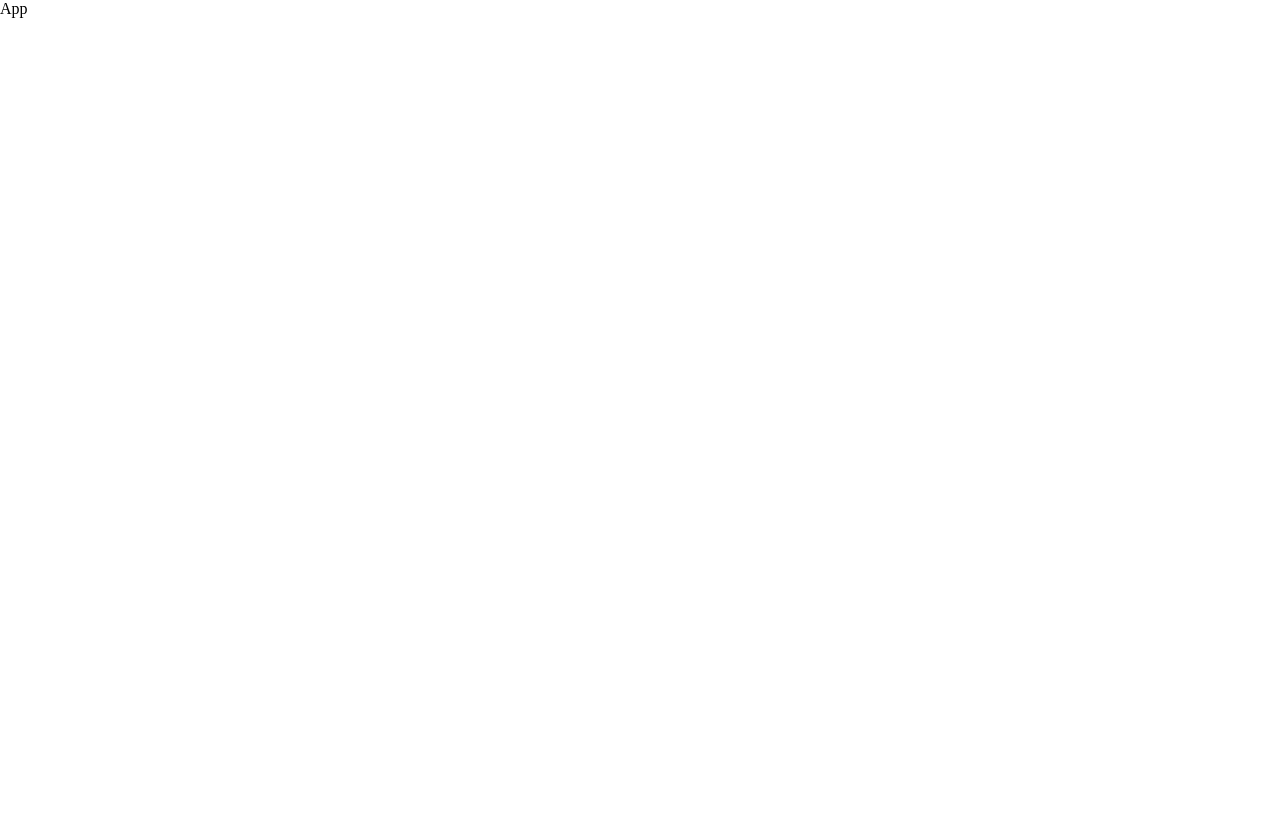
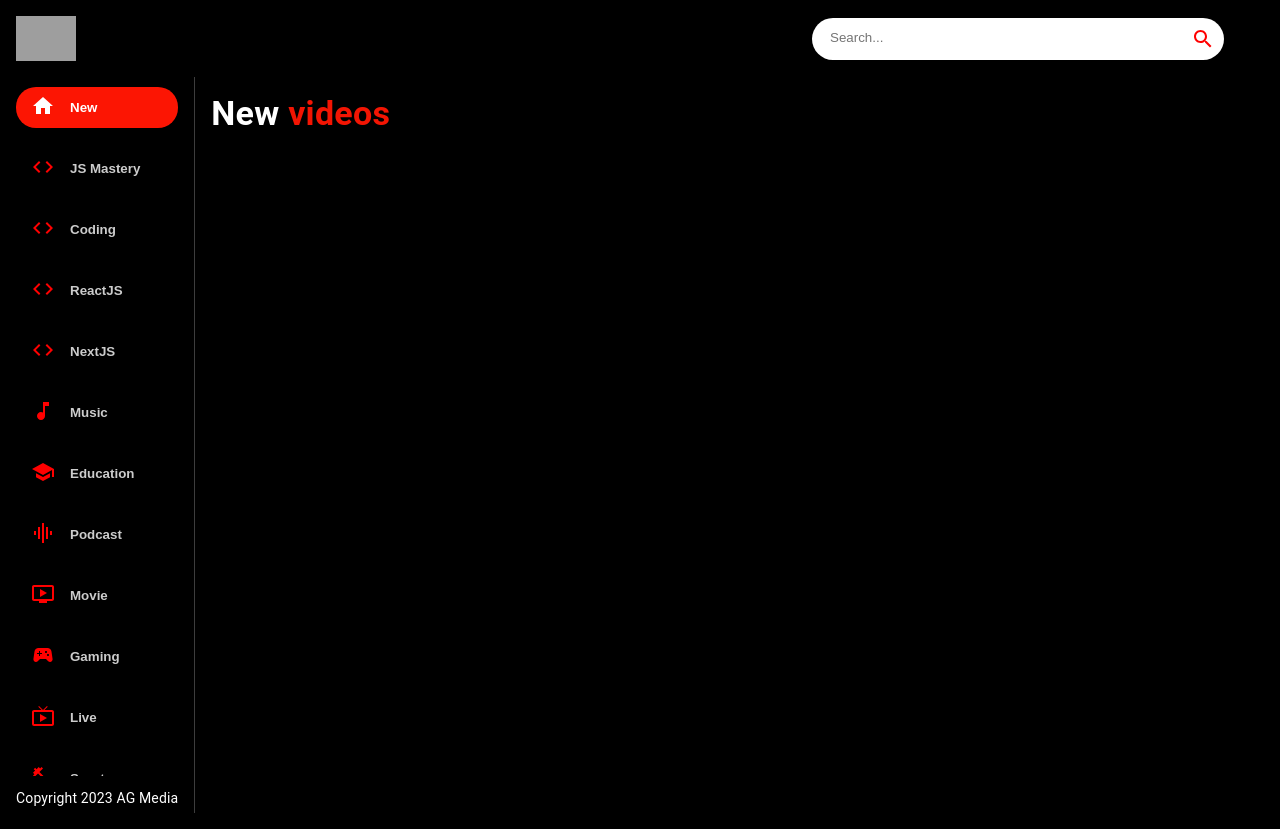
Before and after one commit to AkshithGandla/video-share-app, a React (Create React App) app: page / in a window 1280 px wide. Before the commit the page ends 800 px from the top, so only its background shows below. Built offline with nearby package versions, Linux system fonts and the light colour scheme; grey boxes are pictures that could not be loaded.

Commit message:
complete navbar and searchbar

```diff
--- a/public/index.html
+++ b/public/index.html
@@ -10,34 +10,11 @@
       content="Web site created using create-react-app"
     />
     <link rel="apple-touch-icon" href="%PUBLIC_URL%/logo192.png" />
-    <!--
-      manifest.json provides metadata used when your web app is installed on a
-      user's mobile device or desktop. See https://developers.google.com/web/fundamentals/web-app-manifest/
-    -->
     <link rel="manifest" href="%PUBLIC_URL%/manifest.json" />
-    <!--
-      Notice the use of %PUBLIC_URL% in the tags above.
-      It will be replaced with the URL of the `public` folder during the build.
-      Only files inside the `public` folder can be referenced from the HTML.
-
-      Unlike "/favicon.ico" or "favicon.ico", "%PUBLIC_URL%/favicon.ico" will
-      work correctly both with client-side routing and a non-root public URL.
-      Learn how to configure a non-root public URL by running `npm run build`.
-    -->
-    <title>React App</title>
+    <title>Replica Media</title>
   </head>
   <body>
     <noscript>You need to enable JavaScript to run this app.</noscript>
     <div id="root"></div>
-    <!--
-      This HTML file is a template.
-      If you open it directly in the browser, you will see an empty page.
-
-      You can add webfonts, meta tags, or analytics to this file.
-      The build step will place the bundled scripts into the <body> tag.
-
-      To begin the development, run `npm start` or `yarn start`.
-      To create a production bundle, use `npm run build` or `yarn build`.
-    -->
   </body>
 </html>
--- a/src/App.js
+++ b/src/App.js
@@ -1,7 +1,37 @@
+import { Box } from "@mui/material";
 import React from "react";
+import { BrowserRouter, Route, Routes } from "react-router-dom";
+import {
+  Navbar,
+  Feed,
+  SearchFeed,
+  VideoDetail,
+  ChannelDetail,
+} from "./components";
 
 const App = () => {
-  return <div>App</div>;
+  return (
+    <BrowserRouter>
+      <Box sx={{ background: "#000" }}>
+        <Navbar></Navbar>
+        <Routes>
+          <Route path="/" exact element={<Feed></Feed>}></Route>
+          <Route
+            path="/video/:id"
+            element={<VideoDetail></VideoDetail>}
+          ></Route>
+          <Route
+            path="/channel/:id"
+            element={<ChannelDetail></ChannelDetail>}
+          ></Route>
+          <Route
+            path="/search/:searchTerm"
+            element={<SearchFeed></SearchFeed>}
+          ></Route>
+        </Routes>
+      </Box>
+    </BrowserRouter>
+  );
 };
 
 export default App;
--- /dev/null
+++ b/src/components/ChannelDetail.jsx
@@ -0,0 +1,7 @@
+import React from "react";
+
+const ChannelDetail = () => {
+  return <div>ChannelDetail</div>;
+};
+
+export default ChannelDetail;
--- /dev/null
+++ b/src/components/Feed.jsx
@@ -0,0 +1,36 @@
+import { Box, Stack, Typography } from "@mui/material";
+import React from "react";
+import { useState, useEffect } from "react";
+import Sidebar from "./Sidebar";
+
+const Feed = () => {
+  return (
+    <Stack sx={{ flexDirection: { sx: "column", md: "row" } }}>
+      <Box
+        sx={{
+          height: { sx: "auto", md: "92vh" },
+          borderRight: "1px solid #3d3d3d",
+          px: { sx: 0, md: 2 },
+        }}
+      >
+        <Sidebar />
+        <Typography variant="body2" sx={{ mt: 1.5, color: "#fff" }}>
+          Copyright 2023 AG Media
+        </Typography>
+      </Box>
+      <Box p={2} sx={{ overflowY: "auto", height: "90vh", flex: 2 }}>
+        <Typography
+          variant="h4"
+          fontWeight="bold"
+          mb={2}
+          sx={{ color: "white" }}
+        >
+          New
+          <span style={{ color: "#F31503" }}> videos</span>
+        </Typography>
+      </Box>
+    </Stack>
+  );
+};
+
+export default Feed;
--- /dev/null
+++ b/src/components/Navbar.jsx
@@ -0,0 +1,29 @@
+import { Stack } from "@mui/material";
+import React from "react";
+import { Link } from "react-router-dom";
+
+import { logo } from "../utils/constants";
+import Searchbar from "./Searchbar";
+
+const Navbar = () => {
+  return (
+    <Stack
+      direction="row"
+      alignItems="center"
+      p={2}
+      sx={{
+        background: "#000",
+        position: "sticky",
+        top: 0,
+        justifyContent: "space-between",
+      }}
+    >
+      <Link to="/" style={{ display: "flex", alignItems: "center" }}>
+        <img src={logo} alt="logo" height={45} />
+      </Link>
+      <Searchbar></Searchbar>
+    </Stack>
+  );
+};
+
+export default Navbar;
--- /dev/null
+++ b/src/components/SearchFeed.jsx
@@ -0,0 +1,7 @@
+import React from "react";
+
+const SearchFeed = () => {
+  return <div>SearchFeed</div>;
+};
+
+export default SearchFeed;
--- /dev/null
+++ b/src/components/Searchbar.jsx
@@ -0,0 +1,31 @@
+import { Search } from "@mui/icons-material";
+import { IconButton, Paper } from "@mui/material";
+import React from "react";
+
+const Searchbar = () => {
+  return (
+    <Paper
+      component="form"
+      onSubmit={() => {}}
+      sx={{
+        borderRadius: 20,
+        border: "1px solid e3e3e3",
+        pl: 2,
+        boxShadow: "none",
+        mr: { sm: 5 },
+      }}
+    >
+      <input
+        className="search-bar"
+        placeholder="Search..."
+        value=""
+        onChange={() => {}}
+      ></input>
+      <IconButton>
+        <Search sx={{ padding: "1px", color: "red" }}></Search>
+      </IconButton>
+    </Paper>
+  );
+};
+
+export default Searchbar;
--- /dev/null
+++ b/src/components/Sidebar.jsx
@@ -0,0 +1,46 @@
+import React from "react";
+import { categories } from "../utils/constants";
+import { Stack } from "@mui/material";
+
+const Sidebar = () => {
+  const selectedCategory = "New";
+  return (
+    <Stack
+      direction="row"
+      sx={{
+        overflowY: "auto",
+        height: { sx: "auto", md: "95%" },
+        flexDirection: { md: "column" },
+      }}
+    >
+      {categories.map((category) => (
+        <button
+          className="category-btn"
+          style={{
+            background: category.name === selectedCategory && "#FC1503",
+            color: "white",
+          }}
+          key={category.name}
+        >
+          <span
+            style={{
+              color: category.name === selectedCategory ? "white" : "red",
+              marginRight: "15px",
+            }}
+          >
+            {category.icon}
+          </span>
+          <span
+            style={{
+              opacity: category.name === selectedCategory ? "1" : "0.8",
+            }}
+          >
+            {category.name}
+          </span>
+        </button>
+      ))}
+    </Stack>
+  );
+};
+
+export default Sidebar;
--- /dev/null
+++ b/src/components/VideoDetail.jsx
@@ -0,0 +1,7 @@
+import React from "react";
+
+const VideoDetail = () => {
+  return <div>VideoDetail</div>;
+};
+
+export default VideoDetail;
--- /dev/null
+++ b/src/components/index.js
@@ -0,0 +1,7 @@
+export { default as Navbar } from "./Navbar";
+export { default as SearchFeed } from "./SearchFeed";
+export { default as ChannelDetail } from "./ChannelDetail";
+export { default as VideoDetail } from "./VideoDetail";
+export { default as Feed } from "./Feed";
+export { default as Searchbar } from "./Searchbar";
+export { default as Sidebar } from "./Sidebar";
--- /dev/null
+++ b/src/utils/constants.js
@@ -0,0 +1,44 @@
+import MusicNoteIcon from "@mui/icons-material/MusicNote";
+import HomeIcon from "@mui/icons-material/Home";
+import CodeIcon from "@mui/icons-material/Code";
+import OndemandVideoIcon from "@mui/icons-material/OndemandVideo";
+import SportsEsportsIcon from "@mui/icons-material/SportsEsports";
+import LiveTvIcon from "@mui/icons-material/LiveTv";
+import SchoolIcon from "@mui/icons-material/School";
+import FaceRetouchingNaturalIcon from "@mui/icons-material/FaceRetouchingNatural";
+import CheckroomIcon from "@mui/icons-material/Checkroom";
+import GraphicEqIcon from "@mui/icons-material/GraphicEq";
+import TheaterComedyIcon from "@mui/icons-material/TheaterComedy";
+import FitnessCenterIcon from "@mui/icons-material/FitnessCenter";
+import DeveloperModeIcon from "@mui/icons-material/DeveloperMode";
+
+export const logo = "https://i.ibb.co/s9Qys2j/logo.png";
+
+export const categories = [
+  { name: "New", icon: <HomeIcon /> },
+  { name: "JS Mastery", icon: <CodeIcon /> },
+  { name: "Coding", icon: <CodeIcon /> },
+  { name: "ReactJS", icon: <CodeIcon /> },
+  { name: "NextJS", icon: <CodeIcon /> },
+  { name: "Music", icon: <MusicNoteIcon /> },
+  { name: "Education", icon: <SchoolIcon /> },
+  { name: "Podcast", icon: <GraphicEqIcon /> },
+  { name: "Movie", icon: <OndemandVideoIcon /> },
+  { name: "Gaming", icon: <SportsEsportsIcon /> },
+  { name: "Live", icon: <LiveTvIcon /> },
+  { name: "Sport", icon: <FitnessCenterIcon /> },
+  { name: "Fashion", icon: <CheckroomIcon /> },
+  { name: "Beauty", icon: <FaceRetouchingNaturalIcon /> },
+  { name: "Comedy", icon: <TheaterComedyIcon /> },
+  { name: "Gym", icon: <FitnessCenterIcon /> },
+  { name: "Crypto", icon: <DeveloperModeIcon /> },
+];
+
+export const demoThumbnailUrl = "https://i.ibb.co/G2L2Gwp/API-Course.png";
+export const demoChannelUrl = "/channel/UCmXmlB4-HJytD7wek0Uo97A";
+export const demoVideoUrl = "/video/GDa8kZLNhJ4";
+export const demoChannelTitle = "JavaScript Mastery";
+export const demoVideoTitle =
+  "Build and Deploy 5 JavaScript & React API Projects in 10 Hours - Full Course | RapidAPI";
+export const demoProfilePicture =
+  "http://dergipark.org.tr/assets/app/images/buddy_sample.png";
```
